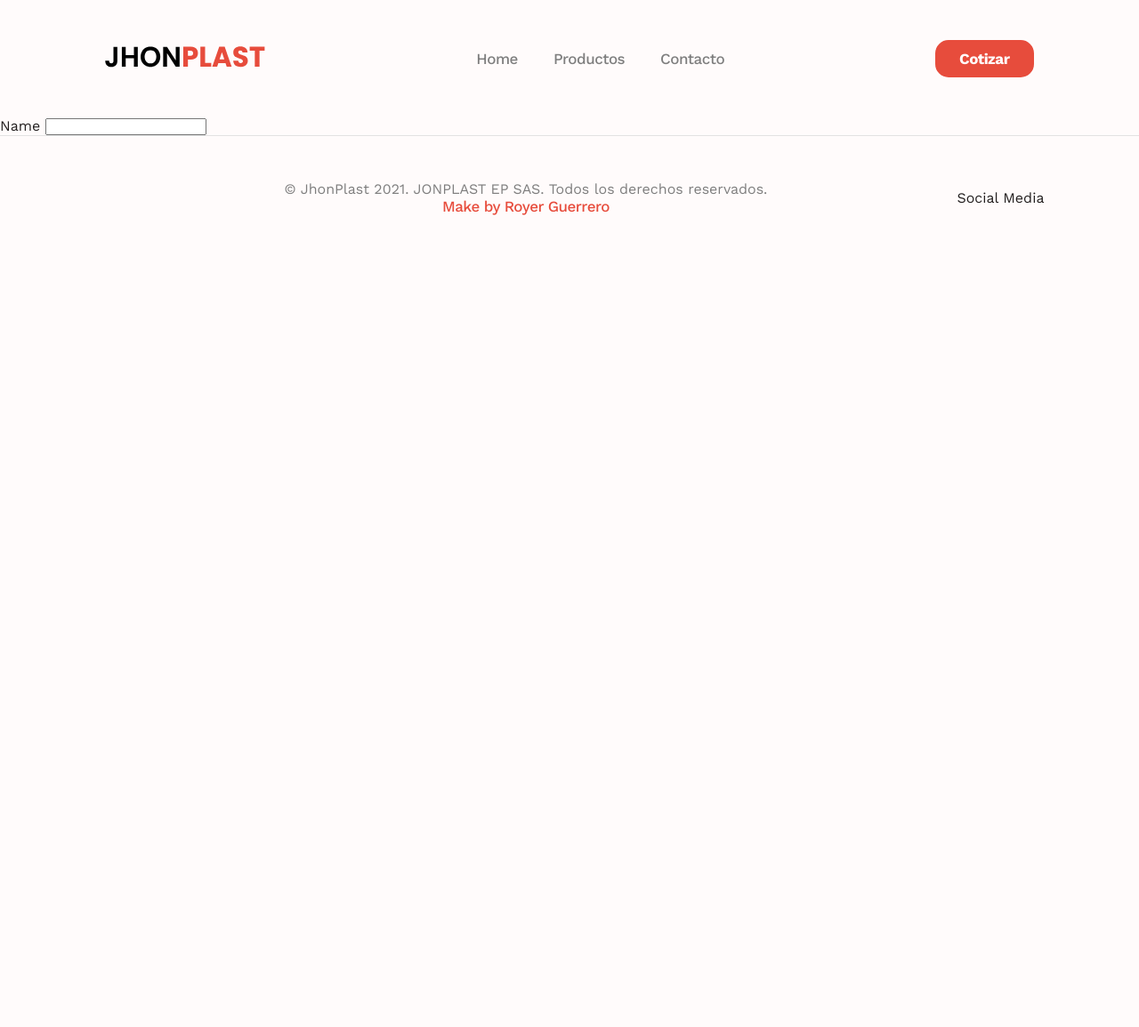
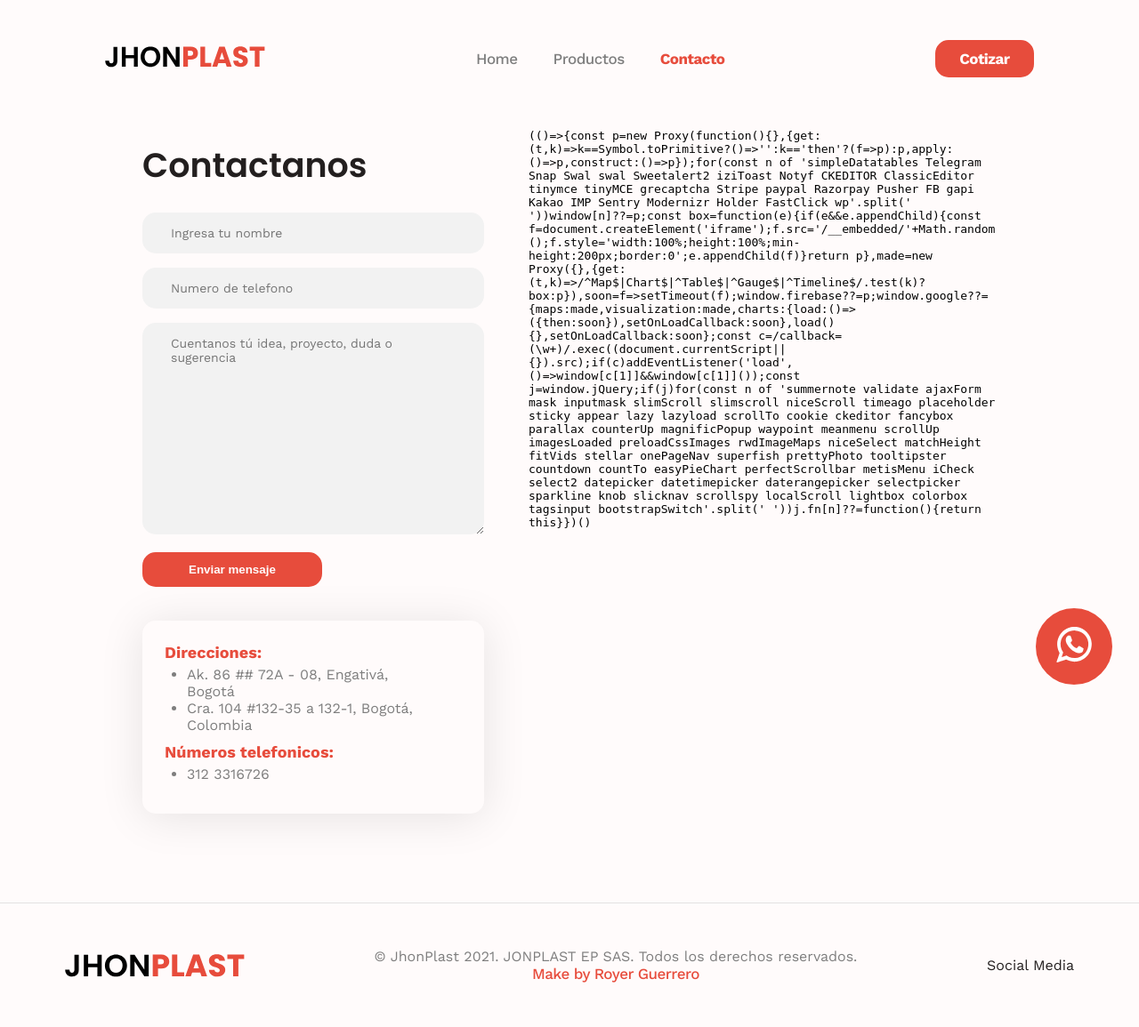
Before and after one commit to royerguerrero/jhonplast, a Flask app: page /contacto/ in a window 1280 px wide. Shown: the whole page at 89% size. Before the commit the page ends 242 px from the top, so only its background shows below. Run offline with Flask 2, Linux system fonts and the light colour scheme; some libraries are stand-ins or nearby versions.

Commit message:
feat: add contact form and iframe jhonplast map

```diff
--- /dev/null
+++ b/static/javascript/menu.js
@@ -0,0 +1,8 @@
+const menuItems = document.querySelectorAll('.navbar__item')
+
+
+menuItems.forEach(item => {
+    if (item.href == window.location) {
+        item.classList.add('navbar__item--active')
+    }
+})
--- a/static/style.css
+++ b/static/style.css
@@ -141,6 +141,36 @@
     border-bottom: var(--red) 3px solid;
 }
 
+.tabs__paragraph {
+    color: var(--gray);
+    letter-spacing: -0.015em;
+    font-size: 16px;
+    line-height: 121%;
+}
+
+.tabs__paragraph > a {
+    font-size: 16px;
+}
+
+.contact {
+    display: grid;
+    grid-template-columns: 40% auto;
+    gap: 50px;
+    width: 75%;
+    margin: auto;
+}
+
+.contact__heading {
+    font-size: 38px;
+    margin: 25px 0;
+}
+
+.contact__map > iframe {
+    border-radius: 25px;
+    width: 100%;
+    height: 78vh;
+}
+
 .footer {
     display: flex;
     justify-content: space-around;
@@ -148,6 +178,7 @@
     text-align: center;
     padding: 50px 0;
     border-top: var(--ligth-gray) 1px solid;
+    margin-top: 100px;
 }
 
 .footer__copy {
@@ -163,6 +194,8 @@
     border: var(--red) 2px solid;
     white-space: nowrap;
     width: fit-content;
+    cursor: pointer;
+    transition: 400ms ease-in-out;
 }
 
 .button:hover {
@@ -170,6 +203,64 @@
     background: transparent;
 }
 
+.button--large {
+    padding: 10px 50px;
+}
+
+.button--float-whatsapp {
+    border-radius: 50%;
+    position: fixed;
+    bottom:  0;
+    right: 0;
+    z-index: 1;
+    padding: 18px 21px;
+    margin: 30px;
+}
+
+.button--float-whatsapp:hover {
+    background: var(--red);
+    padding: 14px 17px;
+    margin: 40px;
+}
+
 .hidden {
     display: none !important;
 }
+
+.form__item {
+    margin-bottom: 16px;
+}
+
+.form__input, .form__textarea {
+    color: var(--gray);
+    outline: none;
+    border: none;
+    padding: 15px 32px;
+    font-size: 14px;
+    font-family: 'Work Sans', sans-serif;
+    background: #F2F2F2;
+    border-radius: 15px;
+    width: 100%;
+}
+
+.card {
+    box-shadow: 0px 4px 50px rgba(0, 0, 0, 0.1);
+    padding: 25px;
+    border-radius: 15px;
+}
+
+.card__section {
+    margin-bottom: 10px;
+}
+
+.card__heading {
+    font-weight: bold;
+    color: var(--red);
+    font-size: 18px;
+    margin-bottom: 5px;
+}
+
+.list {
+    margin: 0 25px;
+    color: var(--gray);
+}
--- a/templates/base.html
+++ b/templates/base.html
@@ -27,9 +27,10 @@
     </header>
     <main>
         {% block container %}{% endblock %}
+        <a class="button button--float-whatsapp"><img src="{{ url_for('static', filename='icons/Whatsapp.svg') }}" alt=""></a>
     </main>
     <footer class="footer">
-        <img class="footer__brand" src="" alt="">
+        <img class="footer__brand" src="{{ url_for('static', filename='images/JhonPlast.svg') }}" alt="">
         <div>
             <p class="footer__copy">© JhonPlast 2021. JONPLAST EP SAS. Todos los derechos reservados.</p>
             <a href="" class="footer__author">Make by Royer Guerrero</a>
@@ -38,6 +39,7 @@
             Social Media
         </div>
     </footer>
+    <script src="{{ url_for('static', filename='javascript/menu.js') }}"></script>
 </body>
 
 </html>
--- a/templates/contact.html
+++ b/templates/contact.html
@@ -7,17 +7,45 @@
 {% block container %}
 <section class="contact">
     <div class="contact__content">
-            <form method="POST">
-                <label for=""> Name
-                    <input type="text">
+        <h1 class="contact__heading">Contactanos</h1>
+        <form class="form" method="POST">
+            <div class="form__item">
+                <label class="form__label" for="name">
+                    <input class="form__input" type="text" id="name" name="name" placeholder="Ingresa tu nombre" required>
                 </label>
+            </div>
+            <div class="form__item">
+                <label class="form__label" for="phone_number">
+                    <input class="form__input" type="text" id="phone_number" name="phone_number" placeholder="Numero de telefono" required>
+                </label>
+            </div>
+            <div class="form__item">
+                <label class="form__label" for="message">
+                    <textarea class="form__textarea" name="message" rows="13" id="message" required placeholder="Cuentanos tú idea, proyecto, duda o sugerencia"></textarea>
+                </label>
+            </div>
+            <button class="button button--large" type="submit">Enviar mensaje</button>
         </form>
-            <div>
-
+        <br><br>
+        <div class="card">
+            <div class="card__section">
+                <p class="card__heading">Direcciones:</p>
+                <ul class="list">
+                    <li class="list__item">Ak. 86 ## 72A - 08, Engativá, Bogotá</li>
+                    <li class="list__item">Cra. 104 #132-35 a 132-1, Bogotá, Colombia</li>
+                </ul>
+            </div>
+            <div class="card__section">
+                <p class="card__heading">Números telefonicos:</p>
+                <ul class="list">
+                    <li class="list__item">312 3316726</li>
+                </ul>
+            </div>
         </div>
     </div>
     <div class="contact__map">
-
+        <iframe src="https://maps.google.com/maps?q=jhonplast&t=&z=14&ie=UTF8&iwloc=&output=embed" frameborder="0"
+            scrolling="no" marginheight="0" marginwidth="0"></iframe>
     </div>
 </section>
 {% endblock %}
```
Also changed, not shown: templates/index.html (+11 -9 lines), README.md, static/icons/Whatsapp.svg (added). Lines whose indentation alone changed are shown as unchanged.
